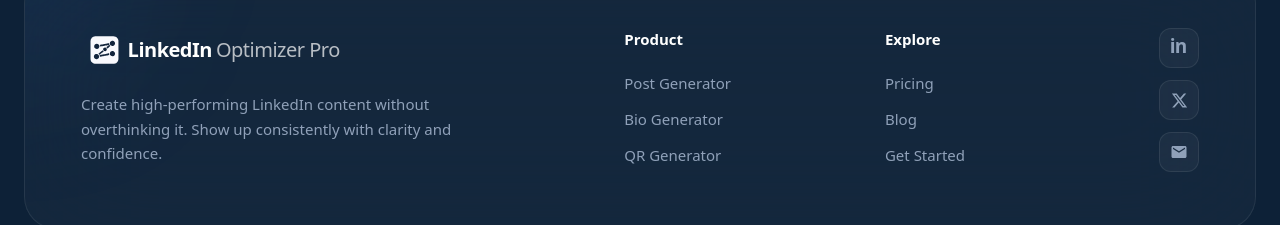
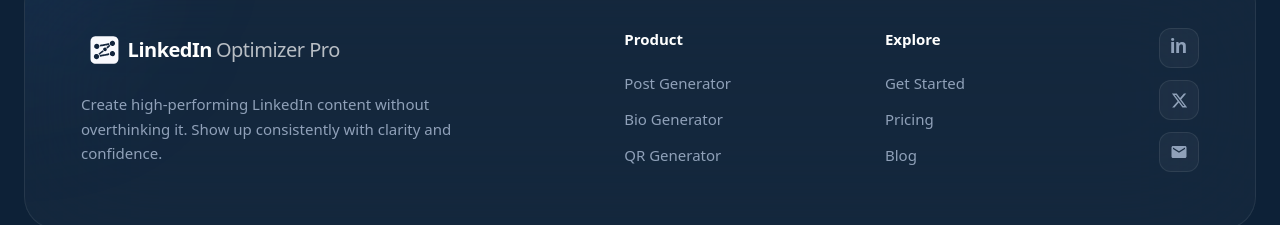
Before and after one commit to thec0deSage/LinkedIn-Optimizer-Pro, a Next.js app: page / in a window 1280 px wide. Shown: the part 5706-5931 px from the top of the page. Built offline with nearby package versions, Linux system fonts and the light colour scheme.

Commit message:
Reverse footer CTA order: Get Started, Pricing, Blog

```diff
--- a/src/components/site-footer.tsx
+++ b/src/components/site-footer.tsx
@@ -66,6 +66,14 @@ export function SiteFooter({ anchorPrefix = "" }: SiteFooterProps) {
                 <ul className="space-y-3">
                   <li>
                     <Link
+                      href="/login"
+                      className="text-slate-400 hover:text-white transition-colors text-[15px]"
+                    >
+                      Get Started
+                    </Link>
+                  </li>
+                  <li>
+                    <Link
                       href={`${anchorPrefix}#pricing`}
                       className="text-slate-400 hover:text-white transition-colors text-[15px]"
                     >
@@ -78,14 +86,6 @@ export function SiteFooter({ anchorPrefix = "" }: SiteFooterProps) {
                       className="text-slate-400 hover:text-white transition-colors text-[15px]"
                     >
                       Blog
-                    </Link>
-                  </li>
-                  <li>
-                    <Link
-                      href="/login"
-                      className="text-slate-400 hover:text-white transition-colors text-[15px]"
-                    >
-                      Get Started
                     </Link>
                   </li>
                 </ul>
```
